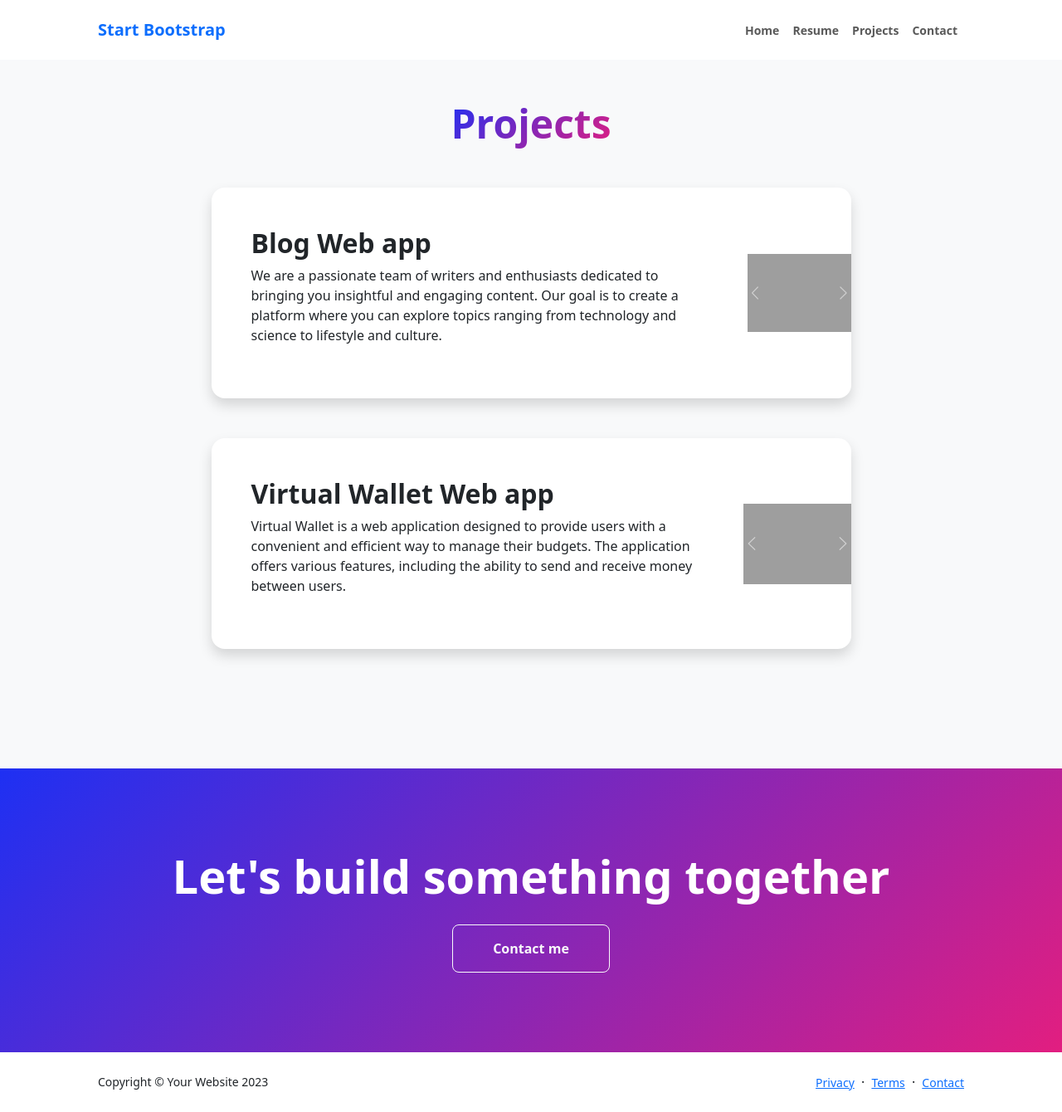
After one commit to dimitrov88/Portfolio, a Flask app: template templates/projects.html in a window 1280 px wide. The commit adds this page. Shown: the whole page at 83% size. Run offline with Flask 3, Linux system fonts and the light colour scheme; the template is opened without the code that fills it, so the values that code supplies are empty; some libraries are stand-ins or nearby versions; grey boxes are pictures that could not be loaded.

Commit message:
add curousel to the html, <link> and pics

```diff
--- /dev/null
+++ b/main.py
@@ -0,0 +1,35 @@
+from flask import Flask, abort, render_template, redirect, url_for, flash
+from flask_bootstrap import Bootstrap5
+
+app = Flask(__name__)
+app.config['SECRET_KEY'] = '8BYkEfBA6O6donzWlSihBXox7C0sKR6b'
+Bootstrap5(app)
+
+
+@app.route("/")
+def home():
+    return render_template("index.html")
+
+
+@app.route("/index.html")
+def index():
+    return render_template("index.html")
+
+
+@app.route('/resume.html')
+def resume():
+    return render_template('resume.html')
+
+
+@app.route('/contact.html')
+def contact():
+    return render_template('contact.html')
+
+
+@app.route('/projects.html')
+def projects():
+    return render_template('projects.html')
+
+
+if __name__ == "__main__":
+    app.run(debug=True, port=5001)
--- a/contact.html
+++ b/templates/contact.html
@@ -7,7 +7,7 @@
         <meta name="author" content />
         <title>Modern Business - Start Bootstrap Template</title>
         <!-- Favicon-->
-        <link rel="icon" type="image/x-icon" href="assets/favicon.ico" />
+        <link rel="icon" type="image/x-icon" href="../static/assets/favicon.ico" />
         <!-- Custom Google font-->
         <link rel="preconnect" href="https://fonts.googleapis.com" />
         <link rel="preconnect" href="https://fonts.gstatic.com" crossorigin />
@@ -15,7 +15,7 @@
         <!-- Bootstrap icons-->
         <link href="https://cdn.jsdelivr.net/npm/bootstrap-icons@1.8.1/font/bootstrap-icons.css" rel="stylesheet" />
         <!-- Core theme CSS (includes Bootstrap)-->
-        <link href="css/styles.css" rel="stylesheet" />
+        <link href="../static/css/styles.css" rel="stylesheet" />
     </head>
     <body class="d-flex flex-column">
         <main class="flex-shrink-0">
--- /dev/null
+++ b/templates/projects.html
@@ -0,0 +1,164 @@
+<!DOCTYPE html>
+<html lang="en">
+    <head>
+        <meta charset="utf-8" />
+        <meta name="viewport" content="width=device-width, initial-scale=1, shrink-to-fit=no" />
+        <meta name="description" content="" />
+        <meta name="author" content="" />
+        <title>Modern Business - Start Bootstrap Template</title>
+        <!-- Favicon-->
+        <link rel="icon" type="image/x-icon" href="../static/assets/favicon.ico" />
+        <!-- Custom Google font-->
+        <link rel="preconnect" href="https://fonts.googleapis.com" />
+        <link rel="preconnect" href="https://fonts.gstatic.com" crossorigin />
+        <link href="https://fonts.googleapis.com/css2?family=Plus+Jakarta+Sans:wght@100;200;300;400;500;600;700;800;900&amp;display=swap" rel="stylesheet" />
+        <!-- Bootstrap icons-->
+        <link href="https://cdn.jsdelivr.net/npm/bootstrap-icons@1.8.1/font/bootstrap-icons.css" rel="stylesheet" />
+        <!-- Core theme CSS (includes Bootstrap)-->
+        <link href="../static/css/styles.css" rel="stylesheet" />
+        <link href="https://cdn.jsdelivr.net/npm/bootstrap@5.3.0/dist/css/bootstrap.min.css" rel="stylesheet" integrity="..." crossorigin="anonymous">
+
+    </head>
+    <body class="d-flex flex-column h-100 bg-light">
+        <main class="flex-shrink-0">
+            <!-- Navigation-->
+            <nav class="navbar navbar-expand-lg navbar-light bg-white py-3">
+                <div class="container px-5">
+                    <a class="navbar-brand" href="index.html"><span class="fw-bolder text-primary">Start Bootstrap</span></a>
+                    <button class="navbar-toggler" type="button" data-bs-toggle="collapse" data-bs-target="#navbarSupportedContent" aria-controls="navbarSupportedContent" aria-expanded="false" aria-label="Toggle navigation"><span class="navbar-toggler-icon"></span></button>
+                    <div class="collapse navbar-collapse" id="navbarSupportedContent">
+                        <ul class="navbar-nav ms-auto mb-2 mb-lg-0 small fw-bolder">
+                            <li class="nav-item"><a class="nav-link" href="index.html">Home</a></li>
+                            <li class="nav-item"><a class="nav-link" href="resume.html">Resume</a></li>
+                            <li class="nav-item"><a class="nav-link" href="projects.html">Projects</a></li>
+                            <li class="nav-item"><a class="nav-link" href="contact.html">Contact</a></li>
+                        </ul>
+                    </div>
+                </div>
+            </nav>
+            <!-- Projects Section-->
+            <section class="py-5">
+<div class="container px-5 mb-5">
+    <div class="text-center mb-5">
+        <h1 class="display-5 fw-bolder mb-0"><span class="text-gradient d-inline">Projects</span></h1>
+    </div>
+    <div class="row gx-5 justify-content-center">
+        <div class="col-lg-11 col-xl-9 col-xxl-8">
+            <!-- Project Card 1 - Blog Web App -->
+            <div class="card overflow-hidden shadow rounded-4 border-0 mb-5">
+                <div class="card-body p-0">
+                    <div class="d-flex align-items-center">
+                        <div class="p-5">
+                            <div><h2 class="fw-bolder">Blog Web app</h2></div>
+                            <p>We are a passionate team of writers and enthusiasts dedicated to bringing you insightful
+                                and engaging content. Our goal is to create a platform where you can explore topics
+                                ranging from technology and science to lifestyle and culture.</p>
+                        </div>
+                        <div id="blogCarousel" class="carousel slide" data-bs-ride="carousel">
+                            <!-- Blog Web App Carousel Items -->
+                            <div class="carousel-inner">
+                                <div class="carousel-item active">
+                                    <img src="../static/assets/blog_login.png" class="d-block w-100" alt="Image 1">
+                                </div>
+                                <div class="carousel-item">
+                                    <img src="../static/assets/blog_homepage.png" class="d-block w-100" alt="Image 2">
+                                </div>
+                                <div class="carousel-item">
+                                    <img src="../static/assets/blog_show_topic.png" class="d-block w-100" alt="Image 3">
+                                </div>
+                                <div class="carousel-item">
+                                    <img src="../static/assets/blog_comment.png" class="d-block w-100" alt="Image 4">
+                                </div>
+                            </div>
+                            <button class="carousel-control-prev" type="button" data-bs-target="#blogCarousel" data-bs-slide="prev">
+                                <span class="carousel-control-prev-icon" aria-hidden="true"></span>
+                                <span class="visually-hidden">Previous</span>
+                            </button>
+                            <button class="carousel-control-next" type="button" data-bs-target="#blogCarousel" data-bs-slide="next">
+                                <span class="carousel-control-next-icon" aria-hidden="true"></span>
+                                <span class="visually-hidden">Next</span>
+                            </button>
+                        </div>
+                    </div>
+                </div>
+            </div>
+
+            <!-- Project Card 2 - Virtual Wallet Web App -->
+            <div class="card overflow-hidden shadow rounded-4 border-0 mb-5">
+                <div class="card-body p-0">
+                    <div class="d-flex align-items-center">
+                        <div class="p-5">
+                            <h2 class="fw-bolder">Virtual Wallet Web app</h2>
+                            <p>Virtual Wallet is a web application designed to provide users with a convenient and
+                                efficient way to manage their budgets. The application offers various features,
+                                including the ability to send and receive money between users.</p>
+                        </div>
+                        <div id="walletCarousel" class="carousel slide" data-bs-ride="carousel">
+                            <!-- Virtual Wallet Web App Carousel Items -->
+                            <div class="carousel-inner">
+                                <div class="carousel-item active">
+                                    <img src="../static/assets/wallet_homepage.png" class="d-block w-100" alt="Image 1">
+                                </div>
+                                <div class="carousel-item">
+                                    <img src="../static/assets/wallet_homepage2.png" class="d-block w-100" alt="Image 2">
+                                </div>
+                                <div class="carousel-item">
+                                    <img src="../static/assets/wallet_show_transaction.png" class="d-block w-100" alt="Image 3">
+                                </div>
+                                <div class="carousel-item">
+                                    <img src="../static/assets/wallet_create_transaction.png" class="d-block w-100" alt="Image 4">
+                                </div>
+                                <div class="carousel-item">
+                                    <img src="../static/assets/wallet_contacts.png" class="d-block w-100" alt="Image 5">
+                                </div>
+                            </div>
+                            <button class="carousel-control-prev" type="button" data-bs-target="#walletCarousel" data-bs-slide="prev">
+                                <span class="carousel-control-prev-icon" aria-hidden="true"></span>
+                                <span class="visually-hidden">Previous</span>
+                            </button>
+                            <button class="carousel-control-next" type="button" data-bs-target="#walletCarousel" data-bs-slide="next">
+                                <span class="carousel-control-next-icon" aria-hidden="true"></span>
+                                <span class="visually-hidden">Next</span>
+                            </button>
+                        </div>
+                    </div>
+                </div>
+            </div>
+
+            <!-- Add more project cards as needed -->
+        </div>
+    </div>
+</div>
+
+            </section>
+            <!-- Call to action section-->
+            <section class="py-5 bg-gradient-primary-to-secondary text-white">
+                <div class="container px-5 my-5">
+                    <div class="text-center">
+                        <h2 class="display-4 fw-bolder mb-4">Let's build something together</h2>
+                        <a class="btn btn-outline-light btn-lg px-5 py-3 fs-6 fw-bolder" href="contact.html">Contact me</a>
+                    </div>
+                </div>
+            </section>
+        </main>
+        <!-- Footer-->
+        <footer class="bg-white py-4 mt-auto">
+            <div class="container px-5">
+                <div class="row align-items-center justify-content-between flex-column flex-sm-row">
+                    <div class="col-auto"><div class="small m-0">Copyright &copy; Your Website 2023</div></div>
+                    <div class="col-auto">
+                        <a class="small" href="#!">Privacy</a>
+                        <span class="mx-1">&middot;</span>
+                        <a class="small" href="#!">Terms</a>
+                        <span class="mx-1">&middot;</span>
+                        <a class="small" href="#!">Contact</a>
+                    </div>
+                </div>
+            </div>
+        </footer>
+        <!-- Bootstrap core JS-->
+        <script src="https://cdn.jsdelivr.net/npm/bootstrap@5.2.3/dist/js/bootstrap.bundle.min.js"></script>
+        <!-- Core theme JS-->
+        <script src="js/scripts.js"></script>
+    </body>
+</html>
--- a/resume.html
+++ b/templates/resume.html
@@ -7,7 +7,7 @@
         <meta name="author" content="" />
         <title>Personal - Start Bootstrap Template</title>
         <!-- Favicon-->
-        <link rel="icon" type="image/x-icon" href="assets/favicon.ico" />
+        <link rel="icon" type="image/x-icon" href="../static/assets/favicon.ico" />
         <!-- Custom Google font-->
         <link rel="preconnect" href="https://fonts.googleapis.com" />
         <link rel="preconnect" href="https://fonts.gstatic.com" crossorigin />
@@ -15,7 +15,7 @@
         <!-- Bootstrap icons-->
         <link href="https://cdn.jsdelivr.net/npm/bootstrap-icons@1.8.1/font/bootstrap-icons.css" rel="stylesheet" />
         <!-- Core theme CSS (includes Bootstrap)-->
-        <link href="css/styles.css" rel="stylesheet" />
+        <link href="../static/css/styles.css" rel="stylesheet" />
     </head>
     <body class="d-flex flex-column h-100 bg-light">
         <main class="flex-shrink-0">
```
Also changed, not shown: projects.html (deleted, +0 -103 lines), templates/index.html (renamed from index.html, +4 -4 lines), static/assets/favicon.ico (renamed from assets/favicon.ico), static/assets/profile.png (renamed from assets/profile.png), static/css/styles.css, static/js/scripts.js (renamed from js/scripts.js).
